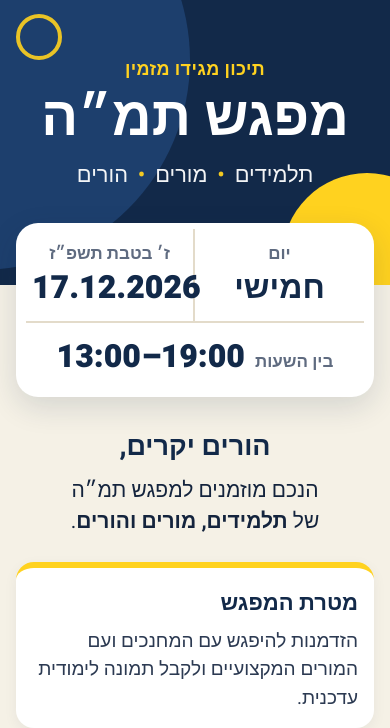
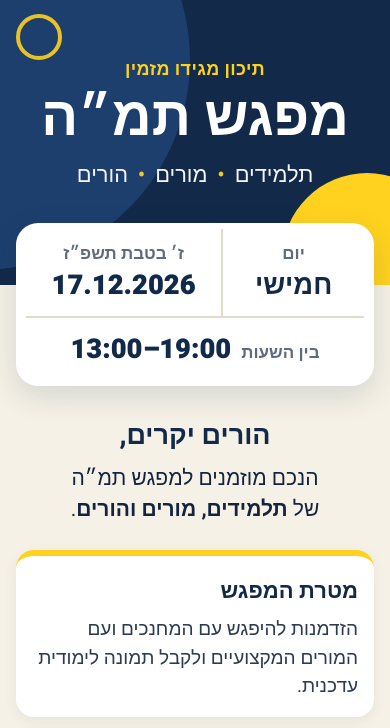
Before and after one commit to tichon-megiddo/tichon-megiddo.github.io, a plain HTML site: page index.html in a window 390 px wide. Shown: the top 728 px of the page. Drawn offline with Linux system fonts and the light colour scheme; no server answers.

Commit message:
Fit the date on narrow phones
Co-Authored-By: Claude Opus 5.5 <noreply@anthropic.com>
Claude-Session: https://claude.ai/code/session_017P9AdNnF5cs8p1FABMXYrU

```diff
--- a/index.html
+++ b/index.html
@@ -44,13 +44,13 @@ body{margin:0;background:var(--cream);color:var(--ink);font:17px/1.6 "Heebo",sys
 .trio span{white-space:nowrap}
 .trio i{font-style:normal;color:var(--yel);padding:0 .45em}
 .inv{padding:0 16px 28px;margin-top:-62px;position:relative;z-index:2}
-.facts{background:var(--card);border-radius:22px;box-shadow:0 10px 30px rgba(18,41,73,.14);display:grid;grid-template-columns:repeat(2,minmax(0,1fr));text-align:center;padding:6px 10px}
+.facts{background:var(--card);border-radius:22px;box-shadow:0 10px 30px rgba(18,41,73,.14);display:grid;grid-template-columns:minmax(0,1fr) minmax(0,1.4fr);text-align:center;padding:6px 10px}
 .facts div{padding:14px 6px;display:flex;flex-direction:column;justify-content:center;gap:2px}
 .facts div:nth-child(2){border-inline-start:2px solid var(--line)}
 .facts .hrs small{white-space:nowrap}
 .facts .hrs{grid-column:1/-1;border-top:2px solid var(--line);flex-direction:row;align-items:baseline;justify-content:center;gap:10px}
 .facts small{color:var(--mute);font-size:17px;font-weight:700;line-height:1.3}
-.facts b{font-size:clamp(27px,8.2vw,34px);font-weight:900;color:var(--navy);line-height:1.25}
+.facts b{white-space:nowrap;font-size:clamp(22px,7vw,32px);font-weight:900;color:var(--navy);line-height:1.25}
 .greet{text-align:center;margin:28px 8px 24px}
 .greet h2{margin:0 0 6px;font-size:27px;font-weight:800;color:var(--navy)}
 .greet p{margin:0;font-size:21px;line-height:1.5;text-wrap:balance}
@@ -74,7 +74,7 @@ body{margin:0;background:var(--cream);color:var(--ink);font:17px/1.6 "Heebo",sys
 .sign p{margin:0;color:var(--mute);font-size:19px}
 .sign strong{display:block;font-size:23px;font-weight:800;color:var(--navy)}
 @media(max-width:600px){.pair{grid-template-columns:minmax(0,1fr)}}
-@media(max-width:360px){.cta .arw{display:none}.cta{padding-inline:16px;gap:10px}.facts b{font-size:25px}}
+@media(max-width:360px){.cta .arw{display:none}.cta{padding-inline:16px;gap:10px}.facts b{font-size:22px}}
 
 /* ---------- search ---------- */
 .top{background:var(--navy);color:#fff;padding:14px 16px 66px;position:relative;overflow:hidden}
```
